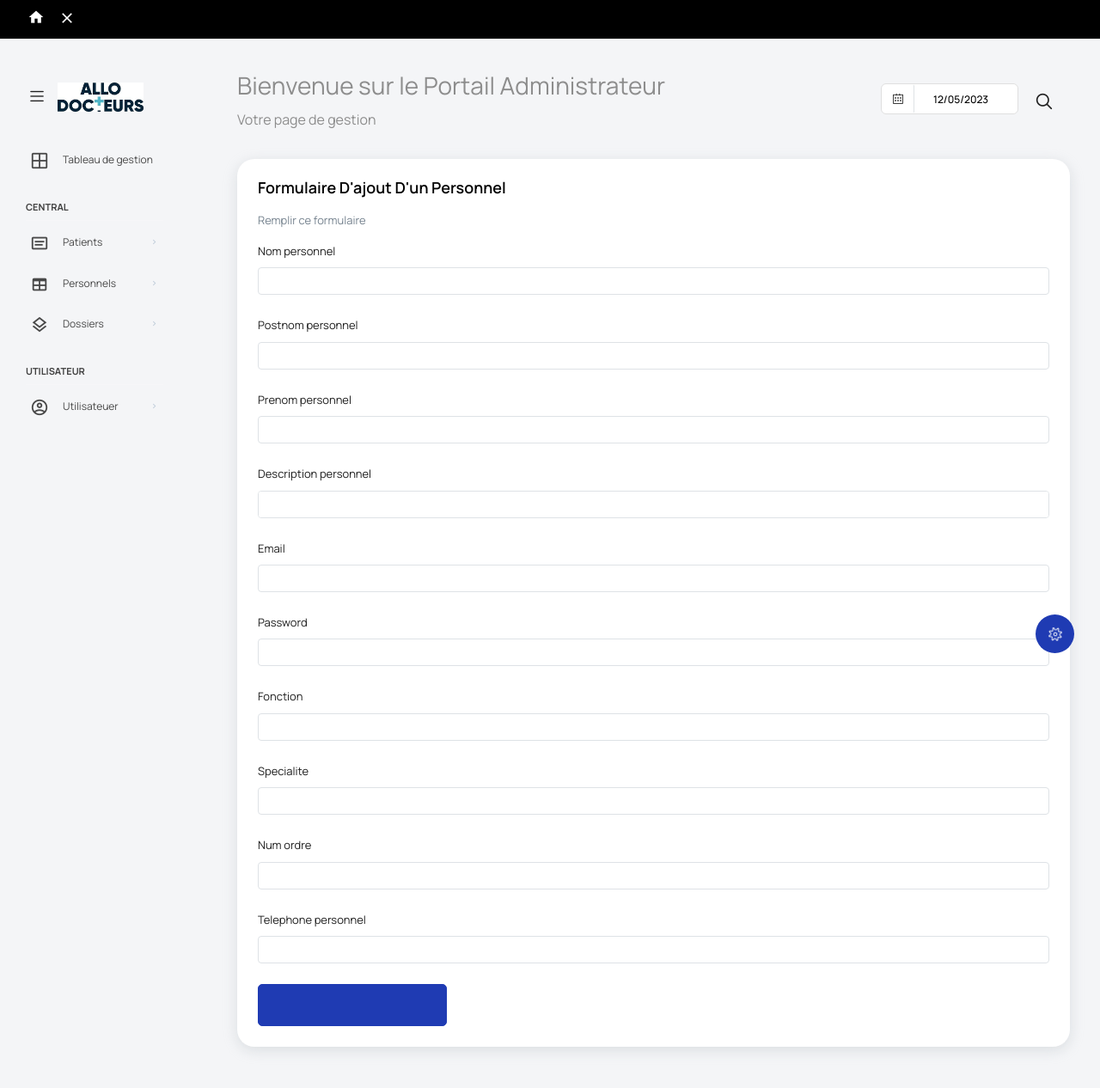
After one commit to JoelDeoKL/alloDocteur, a Symfony app: template templates/admin/add_personnel.html.twig in a window 1280 px wide. The commit adds this page. Shown: the whole page at 86% size. Run offline with Twig, Linux system fonts and the light colour scheme; the template is opened without the code that fills it, so the values that code supplies are empty; form fields are guessed from the names that the template uses; some libraries are stand-ins or nearby versions.

Commit message:
Mise en place de la logique personnelle

```diff
--- a/src/Controller/PersonnelController.php
+++ b/src/Controller/PersonnelController.php
@@ -54,8 +54,8 @@ class PersonnelController extends AbstractController
                 )
             );
             $user->setEmail($form->get('email')->getData());
-            $user->setRole($form->get('role')->getData());
-
+            $user->setRole("Medecin");
+            $user->setPseudo($form->get('prenom')->getData());
 
             $dateD = new \DateTime();
             $personnel->setPassword($user->getPassword());
--- /dev/null
+++ b/templates/admin/add_personnel.html.twig
@@ -0,0 +1,89 @@
+{% extends 'admin_template.html.twig' %}
+
+{% block title %}ApproManager - Ajouter Personnel{% endblock %}
+
+{% block body %}
+
+  <!-- partial -->
+  <div class="main-panel">
+  <div class="content-wrapper">
+    <div class="row">
+      <div class="col-md-12 grid-margin stretch-card">
+        <div class="card">
+          <div class="card-body">
+            <h4 class="card-title">Formulaire d'ajout d'un personnel</h4>
+            <p class="card-description">
+              Remplir ce formulaire
+            </p>
+            {{ form_start(form, {'attr': {
+              'class':'forms-sample',
+            }}) }}
+            <div class="form-group">
+              {{ form_label(form.nom_personnel) }}
+              {{ form_widget(form.nom_personnel, {'attr': {
+                'class':'required form-control',
+              }}) }}
+            </div>
+            <div class="form-group">
+              {{ form_label(form.postnom_personnel) }}
+              {{ form_widget(form.postnom_personnel, {'attr': {
+                'class':'required form-control',
+              }}) }}
+            </div>
+            <div class="form-group">
+              {{ form_label(form.prenom_personnel) }}
+              {{ form_widget(form.prenom_personnel, {'attr': {
+                'class':'required form-control',
+              }}) }}
+            </div>
+            <div class="form-group">
+              {{ form_label(form.description_personnel) }}
+              {{ form_widget(form.description_personnel, {'attr': {
+                'class':'required form-control',
+              }}) }}
+            </div>
+            <div class="form-group">
+              {{ form_label(form.email) }}
+              {{ form_widget(form.email, {'attr': {
+                'class':'required form-control',
+              }}) }}
+            </div>
+            <div class="form-group">
+              {{ form_label(form.password) }}
+              {{ form_widget(form.password, {'attr': {
+                'class':'required form-control',
+              }}) }}
+            </div>
+            <div class="form-group">
+              {{ form_label(form.fonction) }}
+              {{ form_widget(form.fonction, {'attr': {
+                'class':'required form-control',
+              }}) }}
+            </div>
+            <div class="form-group">
+              {{ form_label(form.specialite) }}
+              {{ form_widget(form.specialite, {'attr': {
+                'class':'required form-control',
+              }}) }}
+            </div>
+            <div class="form-group">
+              {{ form_label(form.num_ordre) }}
+              {{ form_widget(form.num_ordre, {'attr': {
+                'class':'required form-control',
+              }}) }}
+            </div>
+            <div class="form-group">
+              {{ form_label(form.telephone_personnel) }}
+              {{ form_widget(form.telephone_personnel, {'attr': {
+                'class':'required form-control',
+              }}) }}
+            </div>
+
+            {{ form_widget(form.editer, {'attr': {'class':'btn btn-primary'}}) }}
+
+          </div>
+        </div>
+      </div>
+    </div>
+  </div>
+{% endblock %}
--- a/templates/admin/personnels.html.twig
+++ b/templates/admin/personnels.html.twig
@@ -25,10 +25,10 @@
                 <tbody>
                 {% for personnel in personnels %}
                   <tr>
-                    <td>{{ personnel.nom_personnel }} {{ personnel.postnom_personnel }} {{ personnel.prenom_personnel }}</td>
-                    <td>{{ personnel.description_personnel }}</td>
+                    <td>{{ personnel.nomPersonnel }} {{ personnel.postnomPersonnel }} {{ personnel.prenomPersonnel }}</td>
+                    <td>{{ personnel.descriptionPersonnel }}</td>
                     <td>{{ personnel.fonction }}</td>
-                    <td>{{ personnel.telephone_personnel }}</td>
+                    <td>{{ personnel.telephonePersonnel }}</td>
                     <td>
                       <a href="" class="btn btn-primary">Voir</a>
                       <a href="{{ path("editer_personnel", {id: personnel.id}) }}" class="btn btn-primary">Modifier</a>
--- a/templates/admin_template.html.twig
+++ b/templates/admin_template.html.twig
@@ -154,7 +154,8 @@
                     <div class="collapse" id="tables">
                         <ul class="nav flex-column sub-menu">
                             <li class="nav-item"> <a class="nav-link" href="{{ path('personnels') }}">Voir les personnels</a></li>
-                            <li class="nav-item"> <a class="nav-link" href="">Assigner medecin</a></li>
+                            <li class="nav-item"> <a class="nav-link" href="{{ path('editer_personnel') }}">Créer personnel</a></li>
+                            <li class="nav-item"> <a class="nav-link" href="{{ path('editer_personnel') }}">Assigner personnel</a></li>
                         </ul>
                     </div>
                 </li>
```
Also changed, not shown: migrations/Version20231204195358.php (added, +31 -0 lines), src/Entity/Personnel.php (+0 -15 lines), src/Form/PersonnelType.php (+39 -5 lines).
